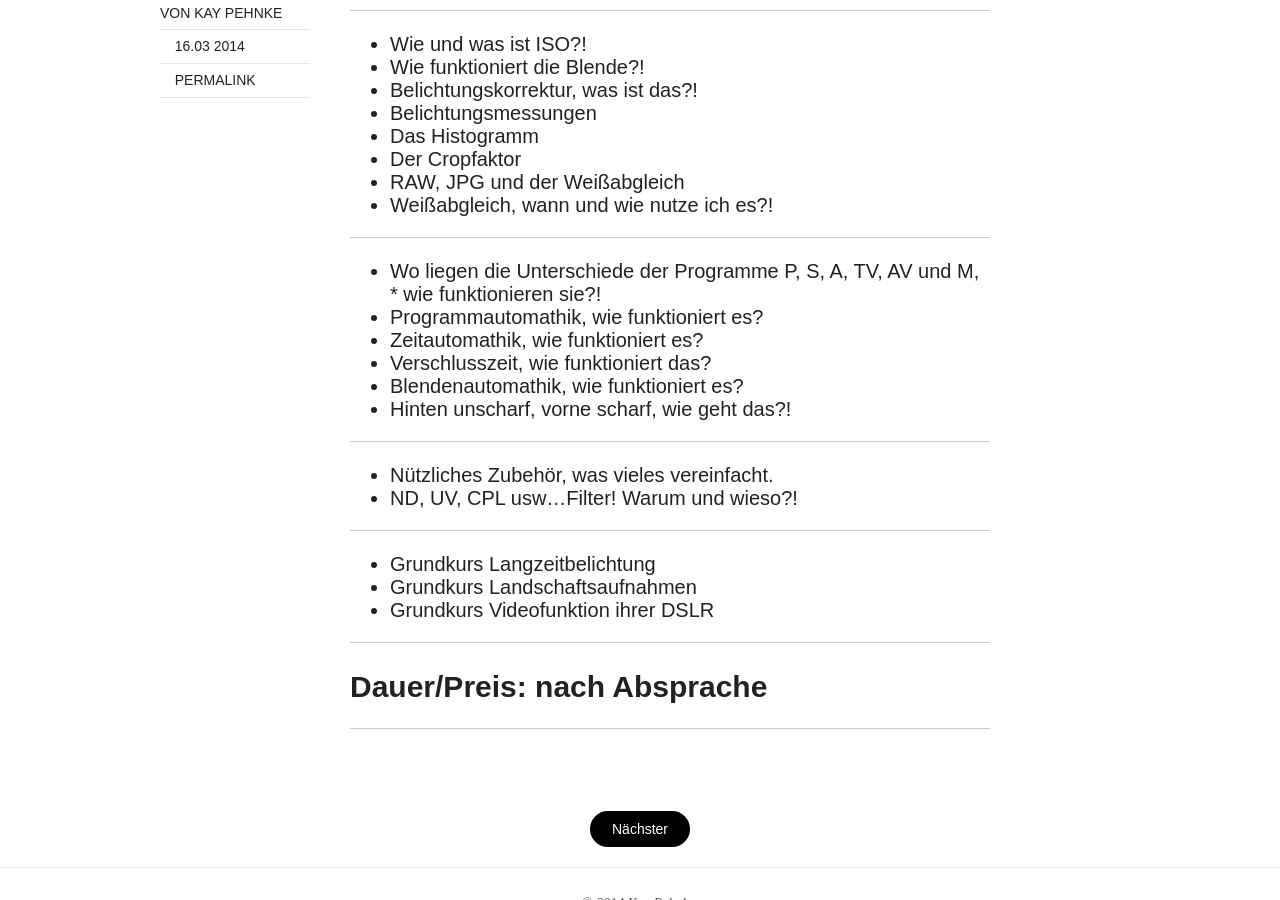
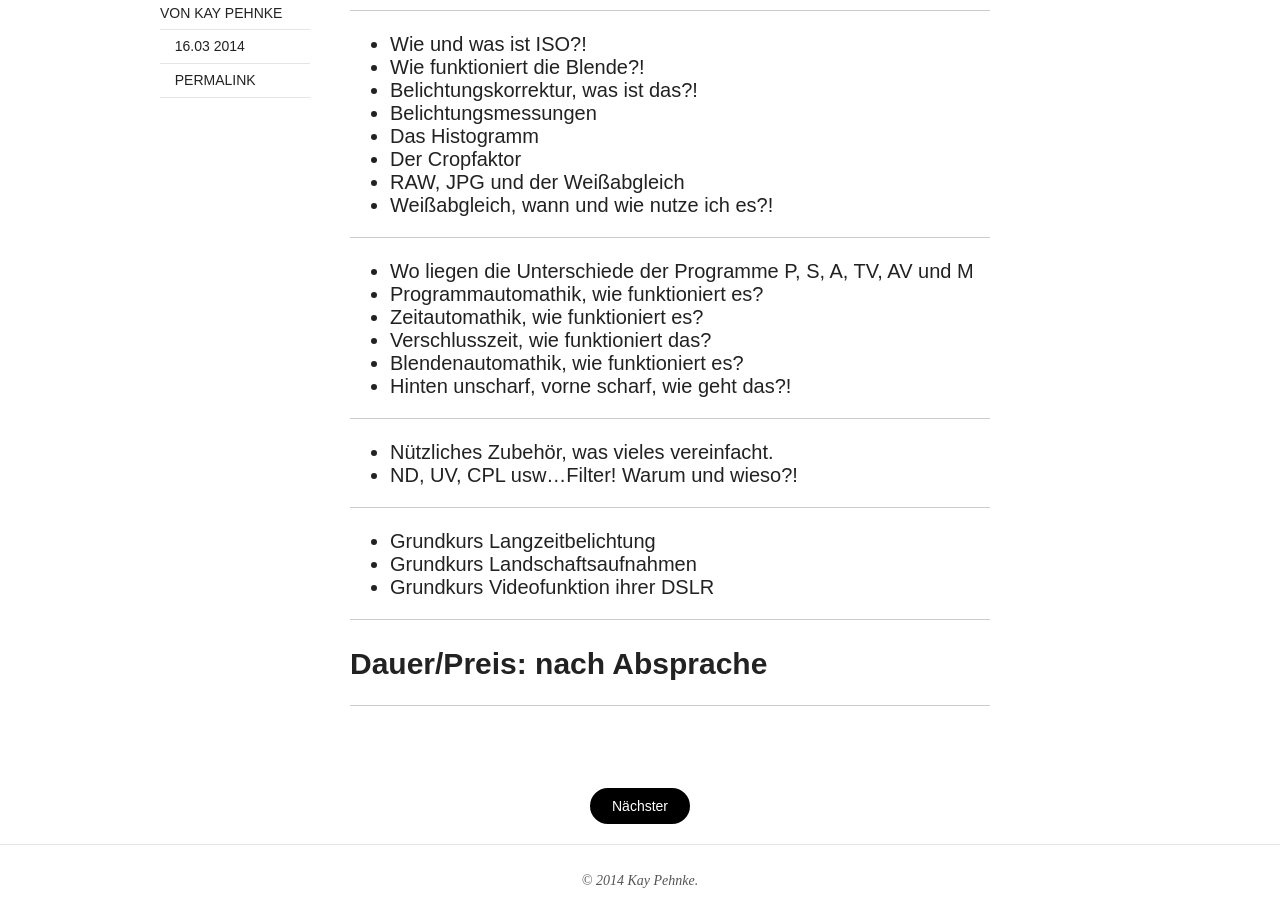
Before and after one commit to kay-pehnke/kay-pehnke.github.io, a Jekyll site: the page built from _posts/2014-03-16-workshop-individuell.md, in a window 1280 px wide and 900 px high, scrolled down 992 px. Built offline with Jekyll 4.4.1, drawn with Linux system fonts in a browser that asks for light colours; nearby versions of some CDN libraries.

Commit message:
Workshop: individuell text Änderung

```diff
--- a/_posts/2014-03-16-workshop-individuell.md
+++ b/_posts/2014-03-16-workshop-individuell.md
@@ -28,7 +28,7 @@ share: false
 
 ---
 
-* Wo liegen die Unterschiede der Programme P, S, A, TV, AV und M, * wie funktionieren sie?!
+* Wo liegen die Unterschiede der Programme P, S, A, TV, AV und M
 * Programmautomathik, wie funktioniert es?
 * Zeitautomathik, wie funktioniert es?
 * Verschlusszeit, wie funktioniert das?
```
